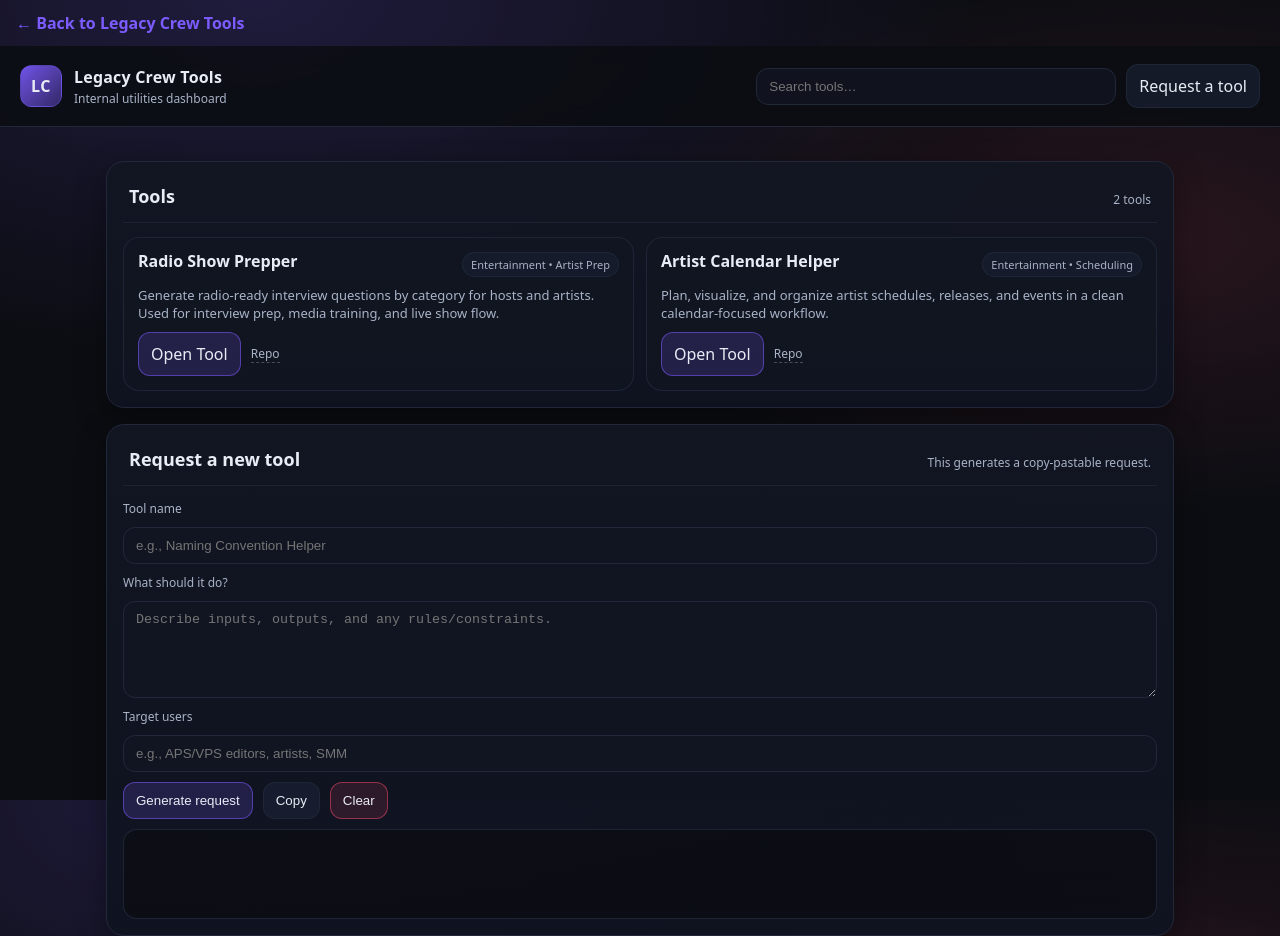
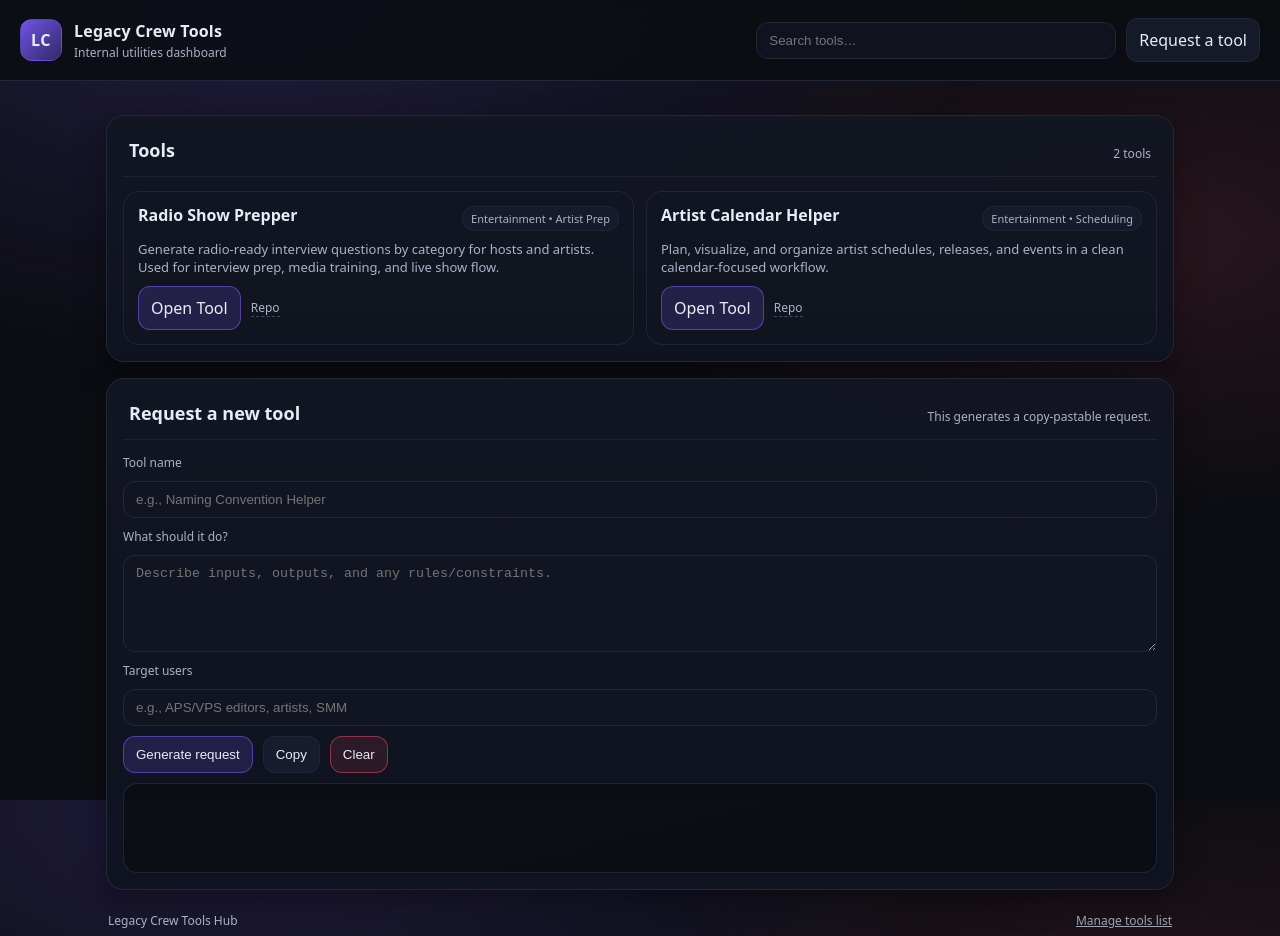
Before and after one commit to 704Prod/legacy-crew-tools, a plain HTML site: page index.html in a window 1280 px wide. Shown: the top 936 px of the page. Drawn offline with Linux system fonts and the light colour scheme.

Commit message:
Update index.html

```diff
--- a/index.html
+++ b/index.html
@@ -1,10 +1,3 @@
-<div style="padding:12px 16px; font-family:system-ui,Segoe UI,Roboto,Arial,sans-serif;">
-  <a href="https://704prod.github.io/legacy-crew-tools-hub/"
-     style="text-decoration:none; color:#7c5cff; font-weight:700;">
-    ← Back to Legacy Crew Tools
-  </a>
-</div>
-
 <!doctype html>
 <html lang="en">
 <head>
```
